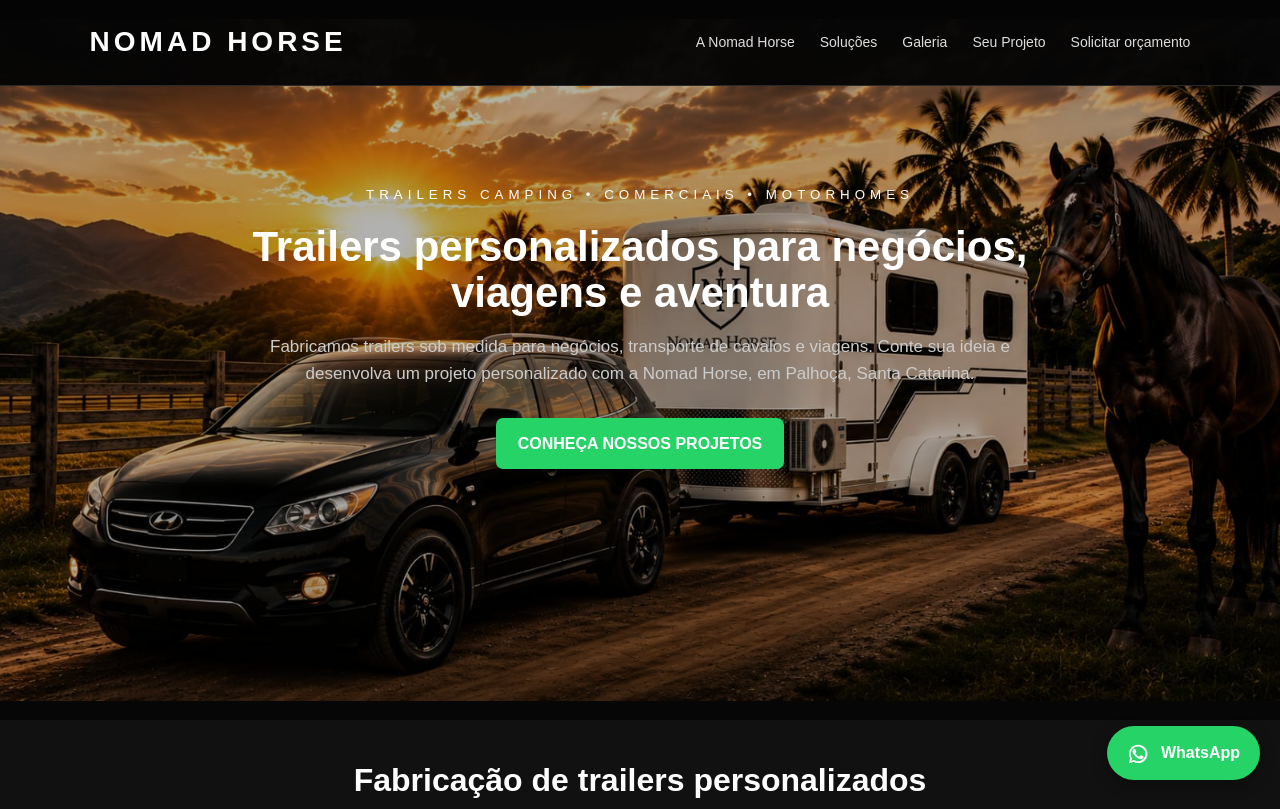
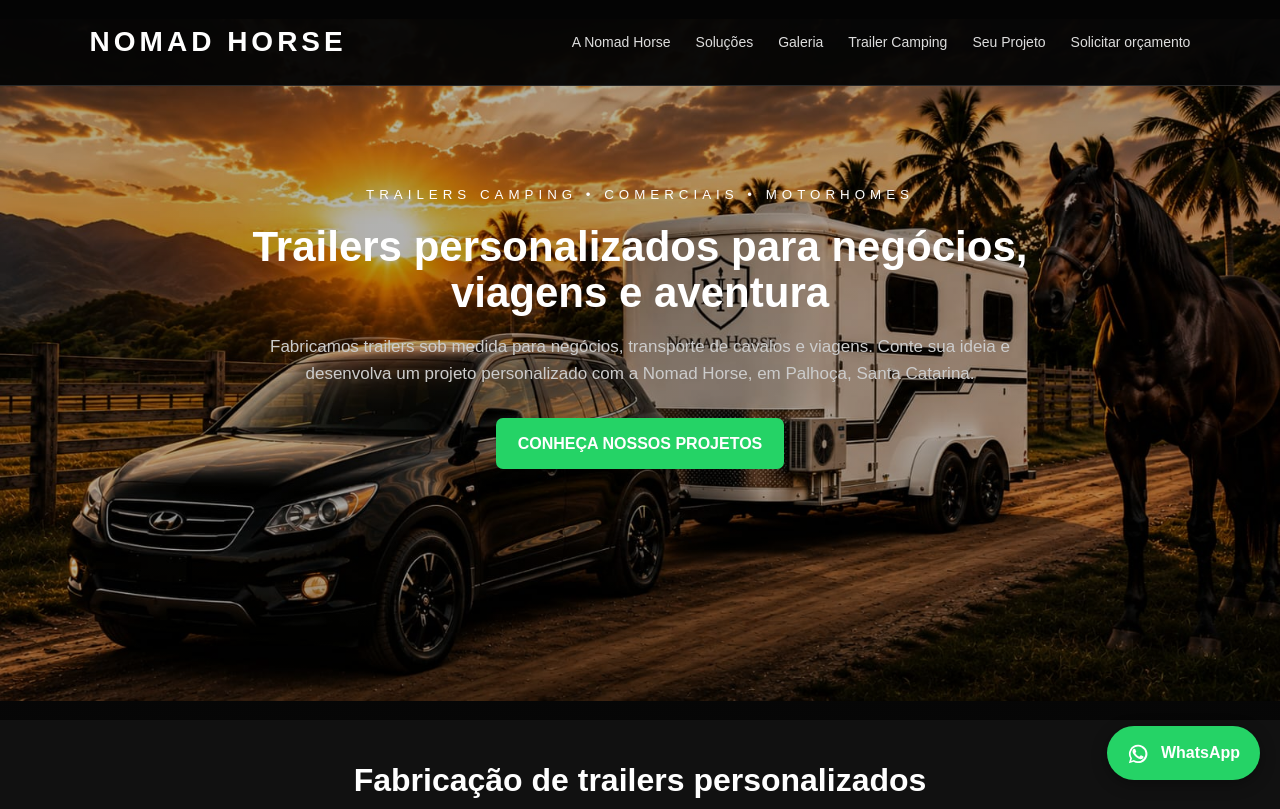
Before and after one commit to nomadhorse/nomadhorse.github.io, a plain HTML site: page index.html in a window 1280 px wide. Shown: the top 809 px of the page. Drawn offline with Linux system fonts and the light colour scheme.

Commit message:
Destaca Trailer Camping no menu e perguntas da página inicial

```diff
--- a/index.html
+++ b/index.html
@@ -834,6 +834,8 @@ footer{
             Galeria
         </a>
 
+        <a href="/trailer-camping.html">Trailer Camping</a>
+
         <a href="#projeto">
             Seu Projeto
         </a>
@@ -1106,6 +1108,7 @@ footer{
       <summary>A Nomad Horse fabrica trailers comerciais sob medida?</summary>
       <p>Sim. O projeto pode ser pensado para Wine Bar, Food Truck, atendimento em eventos e outras atividades, de acordo com a finalidade e a viabilidade técnica. <a href="/trailers-comerciais.html">Conheça os trailers comerciais.</a></p>
     </details>
+    <details><summary>A Nomad Horse fabrica trailers camping para viagens?</summary><p>Sim. Desenvolvemos projetos de trailers camping e mini trailers sob medida, com possibilidades de cama, cozinha compacta e móveis personalizados. <a href="/trailer-camping.html">Conheça a modalidade Trailer Camping.</a></p></details>
     <details>
       <summary>Como solicitar orçamento de um trailer?</summary>
       <p>Entre em contato pelo WhatsApp e informe o tipo de trailer, tamanho aproximado, equipamentos necessários e referências. Esses detalhes ajudam a desenvolver uma proposta adequada ao seu objetivo.</p>
```
